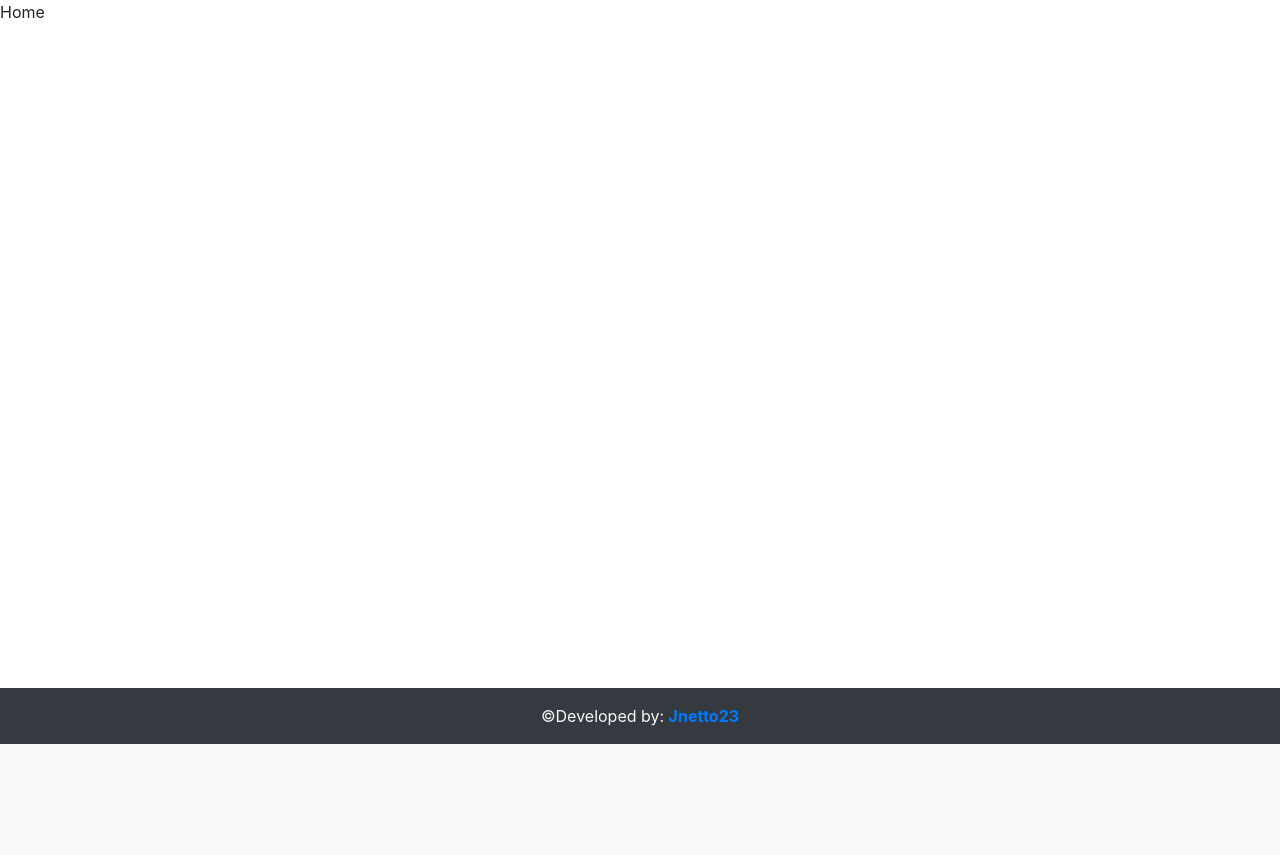
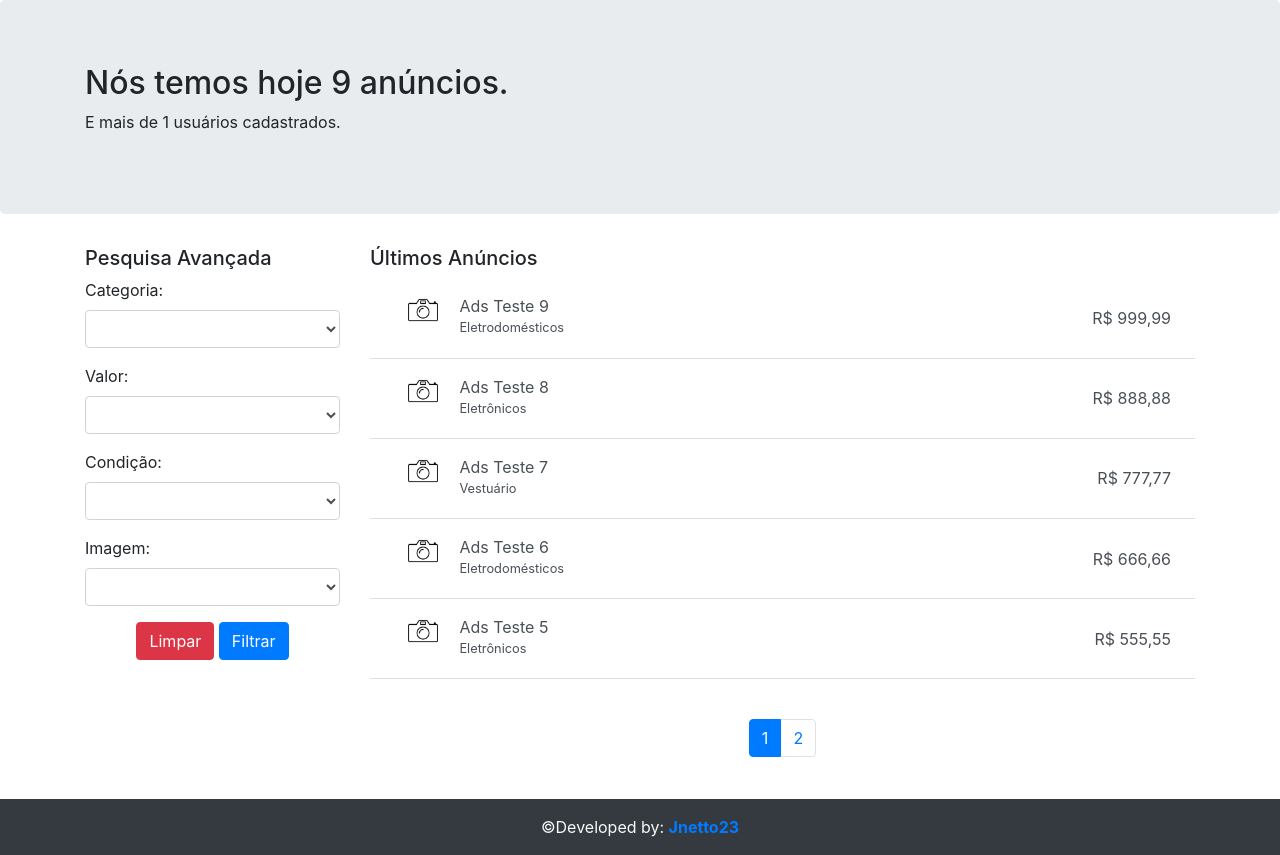
Before and after one commit to jnetto23/site-de-classificados, a PHP site: page / in a window 1280 px wide. Shown: the part 56-911 px from the top of the page. Before the commit the page ends 800 px from the top, so only its background shows below. Run offline with PHP 8.4, Linux system fonts and the light colour scheme; data comes from the database, SQL or seed files in the repository; tables that the repository leaves empty hold one stand-in row (values such as "Sample post").

Commit message:
updated View and Controller (home)

```diff
--- a/public/Views/Pages/home.php
+++ b/public/Views/Pages/home.php
@@ -1 +1,96 @@
-Home
+<div class="jumbotron">
+    <div class="container">
+        <h2>Nós temos hoje <?php echo $nAds;?> anúncios.</h2>
+        <p>E mais de <?php echo $nUsers;?> usuários cadastrados.</p>
+    </div>
+</div>
+<div class="container content">
+    <div class="row">
+        <div class="col-12 col-md-3">
+            <h5>Pesquisa Avançada</h5>
+
+            <form method="GET">
+                <div class="form-group">
+                    <label for="category">Categoria:</label>
+                    <select class="form-control" id="category" name="filter[category]">
+                        <option></option>
+                        <?php foreach($c as $category):?>
+                            <option value="<?php echo $category['id']?>" <?php echo ($filter['category'] == $category['id']) ? 'selected' : ''?>>
+                                <?php echo $category['name']?>
+                            </option>
+                        <?php endforeach;?>
+                    </select>
+                </div>
+                <div class="form-group">
+                    <label for="value">Valor:</label>
+                    <select name="filter[value]" id="value" class="form-control">
+                        <option></option>
+                        <option value="0-50" <?php echo ($filter['value'] == '0-50') ? 'selected' : ''?>>R$ 0,00 - 50,00</option>
+                        <option value="51-100" <?php echo ($filter['value'] == '51-100') ? 'selected' : ''?>>R$ 51,00 - 100,00</option>
+                        <option value="101-200" <?php echo ($filter['value'] == '101-200') ? 'selected' : ''?>>R$ 101,00 - 200,00</option>
+                        <option value="201-300" <?php echo ($filter['value'] == '201-300') ? 'selected' : ''?>>R$ 201,00 - 300,00</option>
+                        <option value="301-400" <?php echo ($filter['value'] == '301-400') ? 'selected' : ''?>>R$ 301,00 - 400,00</option>
+                        <option value="401-n" <?php echo ($filter['value'] == '401-n') ? 'selected' : ''?>>Acima de R$ 400,00</option>
+                    </select>
+                </div>
+                <div class="form-group">
+                    <label for="state">Condição:</label>
+                    <select class="form-control" id="state" name="filter[state]">
+                        <option></option>
+                        <option value="N" <?php echo ($filter['state'] == 'N') ? 'selected' : ''?>>Novo</option>
+                        <option value="U" <?php echo ($filter['state'] == 'U') ? 'selected' : ''?>>Usado</option>
+                    </select>
+                </div>
+                <div class="form-group">
+                    <label for="img">Imagem:</label>
+                    <select name="filter[img]" id="img" class="form-control">
+                        <option></option>
+                        <option value="1" <?php echo ($filter['img'] == 1) ? 'selected' : '';?>>Somente com imagem</option>
+                    </select>
+                </div>
+                <div class="text-center">
+                    <a href="./" role="buttom" class="btn btn-danger">Limpar</a>
+                    <input type="submit" class="btn btn-primary" value="Filtrar">
+                </div>
+            </form>
+        </div>
+        <div class="col-12 col-md-9">
+            <h5>Últimos Anúncios</h5>
+            <div class="list-group h-100">
+                <div class="table-responsive d-flex flex-column justify-content-between h-100">
+                    <ul class="list-group list-group-flush striped">
+                        <?php foreach($list as $ad): ?>
+                        <a href="<?php echo BASE_URL;?>anuncio/<?php echo $ad['id'];?>" class="index-table-list list-group-item list-group-item-action d-flex">
+                            <div class="col-3 col-md-1 img d-flex justify-content-center">
+                                <img src="<?php echo BASE_URL;?>Assets/img/ads/<?php echo ($ad['img']) ? $ad['img'] : 'default.png';?>" alt="<?php echo $ad['title'];?>" width="40" height="40">
+                            </div>
+                            <div class="col d-flex flex-wrap justify-content-between align-items-center p-1">
+                                <div class="details d-flex flex-column mb-1 ">
+                                    <span><?php echo $ad['title'];?></span>
+                                    <small><?php echo $ad['category'];?></small>
+                                </div>
+                                <div class="price">
+                                    <span class="text-center">R$ <?php echo number_format($ad['value'], 2, ",", ".");?></span>
+                                </div>
+                            </div>
+                        </a>
+                        <?php endforeach;?>
+                    </ul>
+                    <nav class="my-2" aria-label="Navegação de Anúncios">
+                        <ul class="pagination justify-content-center">
+                            <?php for($i=1; $i <= $total_pages; $i++):?>
+                                <li class="page-item <?php echo ($i == $p) ? 'active' : '';?>">
+                                    <a class="page-link" href="<?php echo BASE_URL;?>?<?php
+                                        $w = $_GET;
+                                        $w['p'] = $i;
+                                        echo http_build_query($w);
+                                    ?>"><?php echo $i;?></a>
+                                </li>
+                            <?php endfor; ?>
+                        </ul>
+                    </nav>
+                </div>
+            </div>
+        </div>
+    </div>
+</div>
--- a/src/Controllers/HomeController.php
+++ b/src/Controllers/HomeController.php
@@ -3,13 +3,56 @@
 namespace Fyyb\Controllers;
 
 use \Fyyb\Core\Controller;
-use \Fyyb\Models\User;
+use \Fyyb\Models\{
+    User,
+    Ads,
+    Category
+};
 
 class HomeController extends Controller
 {
     public function index()
     {
-        $data = array();
+        $user = new User();
+        $ads  = new Ads();
+        $cat  = new Category();
+
+        $filter = array(
+            'category' => '',
+            'value' => '',
+            'state' => '',
+            'img' => ''
+        );
+
+        if (isset($_GET['filter']) && !empty($_GET['filter'])) {
+            $filter = $_GET['filter'];
+        };
+
+        $nAds   = $ads->getTotal($filter);
+        $nUsers = $user->getTotal();
+        $c      = $cat->getList();
+        $p      = (isset($_GET['p']) && !empty($_GET['p'])) ? addslashes($_GET['p']) : 1;
+        $qtd    = 5;
+
+        $total_pages = ceil($nAds / $qtd);
+
+        $list = $ads->getList($p, $qtd, $filter);
+
+        $data = array(
+            'filter'      => $filter,
+            'p'           => $p,
+            'qtd'         => $qtd,
+            'total_pages' => $total_pages,
+            'list'        => $list,
+            'nAds'        => $nAds,
+            'nUsers'      => $nUsers,
+            'c'           => $c
+        );
         $this->loadViewInTemplate('home', $data, 'template');
     }
+
+    public function ads($id)
+    {
+        echo 'Exibir Anuncio de ID '.$id;
+    }
 }
```
